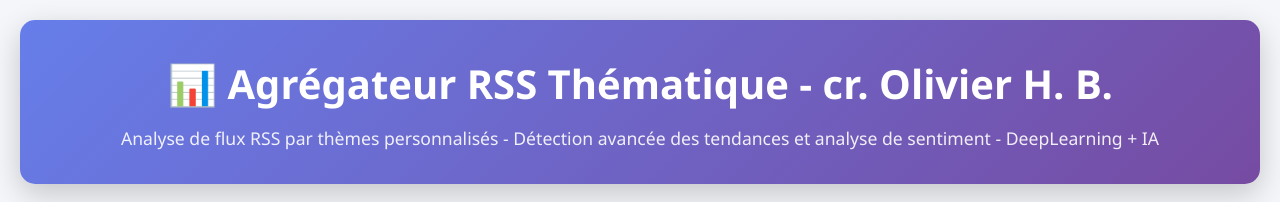
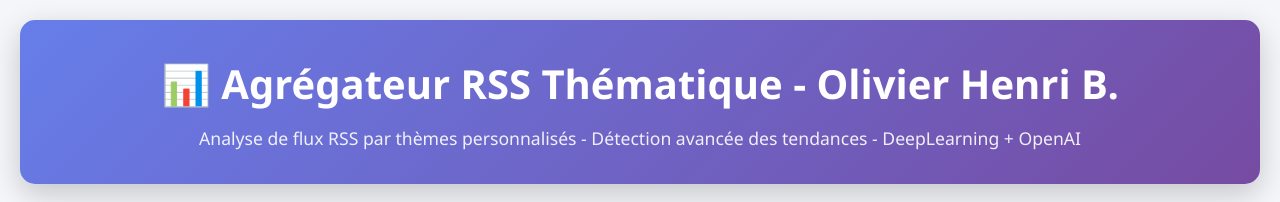
Before and after one commit to ohenrib-jpg/rss-aggregator, a website: page public/index.html in a window 1280 px wide. Shown: the top 202 px of the page. Drawn offline with nearby package versions, Linux system fonts and the light colour scheme; no server answers.

Commit message:
Add files via upload

```diff
--- a/public/index.html
+++ b/public/index.html
@@ -10,8 +10,8 @@
 <body>
     <div class="container">
         <header>
-            <h1>📊 Agrégateur RSS Thématique - cr. Olivier H. B.</h1>
-            <p>Analyse de flux RSS par thèmes personnalisés - Détection avancée des tendances et analyse de sentiment - DeepLearning + IA</p>
+            <h1>📊 Agrégateur RSS Thématique - Olivier Henri B.</h1>
+            <p>Analyse de flux RSS par thèmes personnalisés - Détection avancée des tendances - DeepLearning + OpenAI</p>
         </header>
 
         <div id="messageContainer"></div>
```
